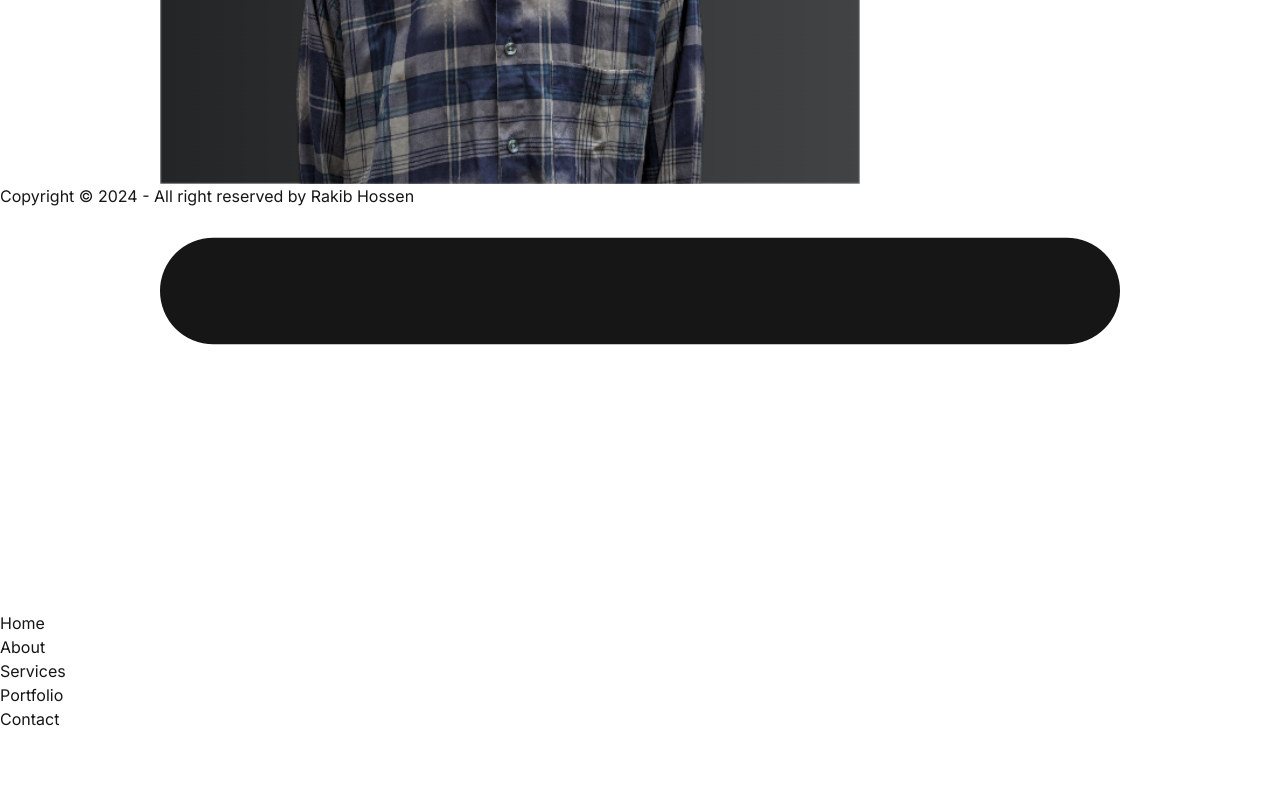
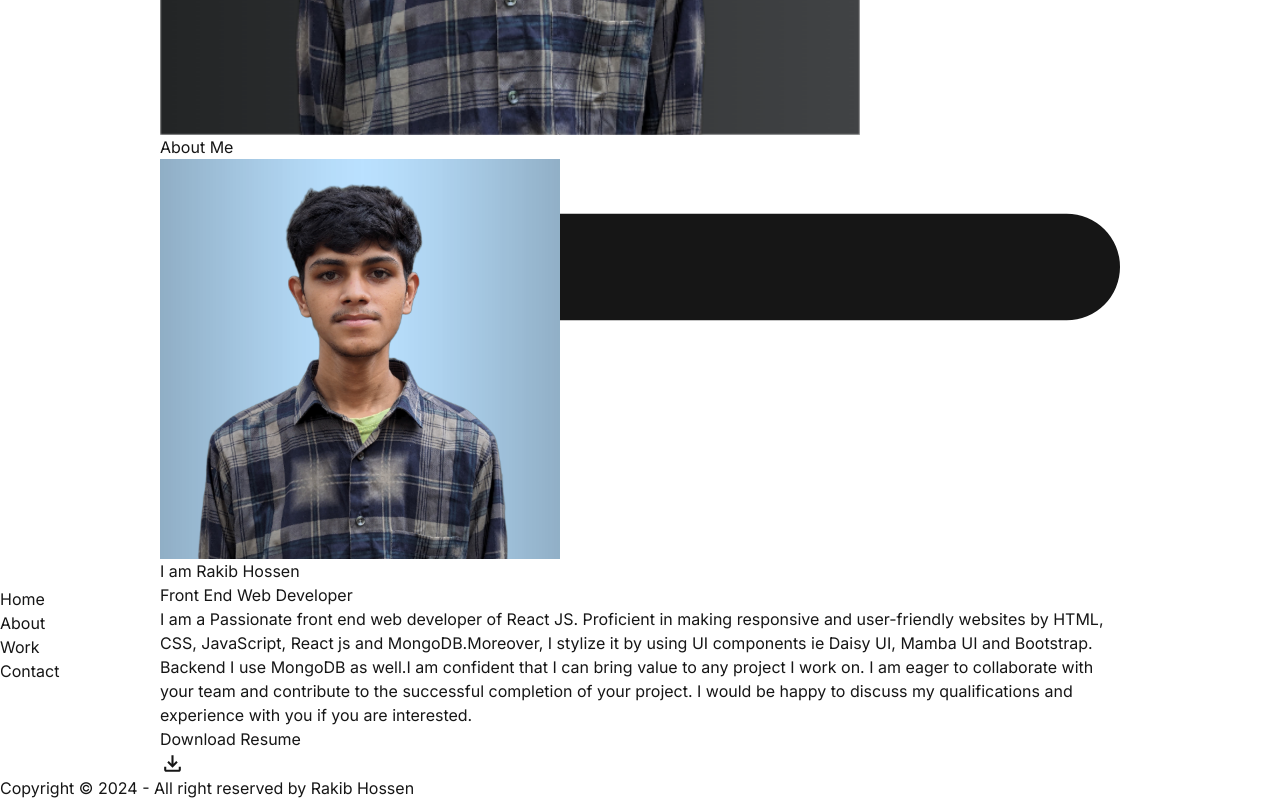
Before and after one commit to RakibHossen678/Rakib-Hossen-Portfolio, a Next.js app: page / in a window 1280 px wide. Shown: the part 813-1613 px from the top of the page. Before the commit the page ends 1544 px from the top, so only its background shows below. Built offline with nearby package versions, Linux system fonts and the light colour scheme.

Commit message:
added about section

```diff
--- /dev/null
+++ b/src/Components/About.jsx
@@ -0,0 +1,60 @@
+import Image from "next/image";
+import { MdOutlineFileDownload } from "react-icons/md";
+
+const About = () => {
+  return (
+    <div className="my-20">
+      <div className="text-center">
+        <h1 className="text-4xl text-secondary  py-5 font-semibold">
+          About Me
+        </h1>
+      </div>
+      <div className="mt-6 flex flex-col lg:flex-row items-center justify-between space-x-6">
+        <div className=" w-[35%] rounded-md">
+          <Image
+            className="rounded-lg"
+            quality={100}
+            loading="lazy"
+            width={400}
+            height={300}
+            alt="about"
+            src="/about.png"
+          />
+        </div>
+        <div className="w-[60%]">
+          <h1 className="text-lg font-medium text-secondary py-2">
+            I am Rakib Hossen{" "}
+          </h1>
+          <p className="text-xl font-semibold text-primary pb-2">
+            Front End Web Developer
+          </p>
+          <p className="text-sm">
+            I am a Passionate front end web developer of React JS. Proficient in
+            making responsive and user-friendly websites by HTML, CSS,
+            JavaScript, React js and MongoDB.Moreover, I stylize it by using UI
+            components ie Daisy UI, Mamba UI and Bootstrap. Backend I use
+            MongoDB as well.I am confident that I can bring value to any project
+            I work on. I am eager to collaborate with your team and contribute
+            to the successful completion of your project. I would be happy to
+            discuss my qualifications and experience with you if you are
+            interested.
+          </p>
+          <button className="my-2">
+            <a
+              href="resume.pdf"
+              download
+              className="flex space-x-2 items-center bg-primary text-white px-4 mt-2 hover:bg-secondary py-4 rounded-full  font-medium"
+            >
+              <span>Download Resume</span>
+              <span>
+                <MdOutlineFileDownload size={25} />
+              </span>
+            </a>
+          </button>
+        </div>
+      </div>
+    </div>
+  );
+};
+
+export default About;
--- a/src/Components/Banner.jsx
+++ b/src/Components/Banner.jsx
@@ -3,7 +3,7 @@ import Link from "next/link";
 import { FaFacebook } from "react-icons/fa";
 import { FaGithub } from "react-icons/fa";
 import { FaLinkedin } from "react-icons/fa";
-import { MdOutlineFileDownload } from "react-icons/md";
+;
 const Banner = () => {
   return (
     <div className="lg:min-h-[calc(100vh-62px)] flex justify-between items-center lg:flex-row  flex-col-reverse ">
@@ -51,18 +51,7 @@ const Banner = () => {
           </Link>
         </div>
         <div>
-          <button>
-            <a
-              href="resume.pdf"
-              download
-              className="flex space-x-2 items-center bg-primary text-white px-4 mt-2 hover:bg-secondary py-4 rounded-full  font-medium"
-            >
-              <span>Download Resume</span>
-              <span>
-                <MdOutlineFileDownload size={25} />
-              </span>
-            </a>
-          </button>
+
         </div>
       </div>
       <div className="lg:w-[35%] my-10 lg:h-[200px] rotate-3 hover:rotate-0 transition-transform duration-400 ease-linear shadow-xl">
--- a/src/Components/Navbar.jsx
+++ b/src/Components/Navbar.jsx
@@ -3,7 +3,7 @@ import Link from "next/link";
 import { usePathname } from "next/navigation";
 
 const Navbar = () => {
-    const pathName = usePathname();
+  const pathName = usePathname();
   const navItems = [
     {
       title: "Home",
@@ -14,12 +14,8 @@ const Navbar = () => {
       path: "/about",
     },
     {
-      title: "Services",
-      path: "/services",
-    },
-    {
-      title: "Portfolio",
-      path: "/portfolio",
+      title: "Work",
+      path: "/work",
     },
     {
       title: "Contact",
@@ -28,7 +24,7 @@ const Navbar = () => {
   ];
 
   return (
-    <div className="bg-primary/20 fixed top-0 left-0 right-0">
+    <div className="bg-primary/20 fixed top-0 left-0 right-0 z-10">
       <div className="navbar lg:w-10/12 mx-auto px-4">
         <div className="navbar-start">
           <a className="lg:text-3xl text-2xl font-medium">
@@ -43,7 +39,11 @@ const Navbar = () => {
                 <li key={idx}>
                   <Link
                     href={item.path}
-                    className={`${pathName === item.path ? "text-secondary font-semibold" : 'font-medium'}`}
+                    className={`${
+                      pathName === item.path
+                        ? "text-secondary font-semibold"
+                        : "font-medium"
+                    }`}
                   >
                     {item.title}
                   </Link>
--- a/src/app/layout.js
+++ b/src/app/layout.js
@@ -17,8 +17,7 @@ export default function RootLayout({ children }) {
         <div>
           <div>
             <div className="h-[62px]">
-
-            <Navbar></Navbar>
+              <Navbar></Navbar>
             </div>
           </div>
           {children}
--- a/src/app/page.js
+++ b/src/app/page.js
@@ -1,3 +1,4 @@
+import About from "@/Components/About";
 import Banner from "@/Components/Banner";
 
 export default function Home() {
@@ -5,6 +6,7 @@ export default function Home() {
     <main className="min-h-[calc(100vh-114px)]">
       <div className="w-9/12 mx-auto">
         <Banner></Banner>
+        <About></About>
       </div>
     </main>
   );
```
Also changed, not shown: public/about.png (added).
